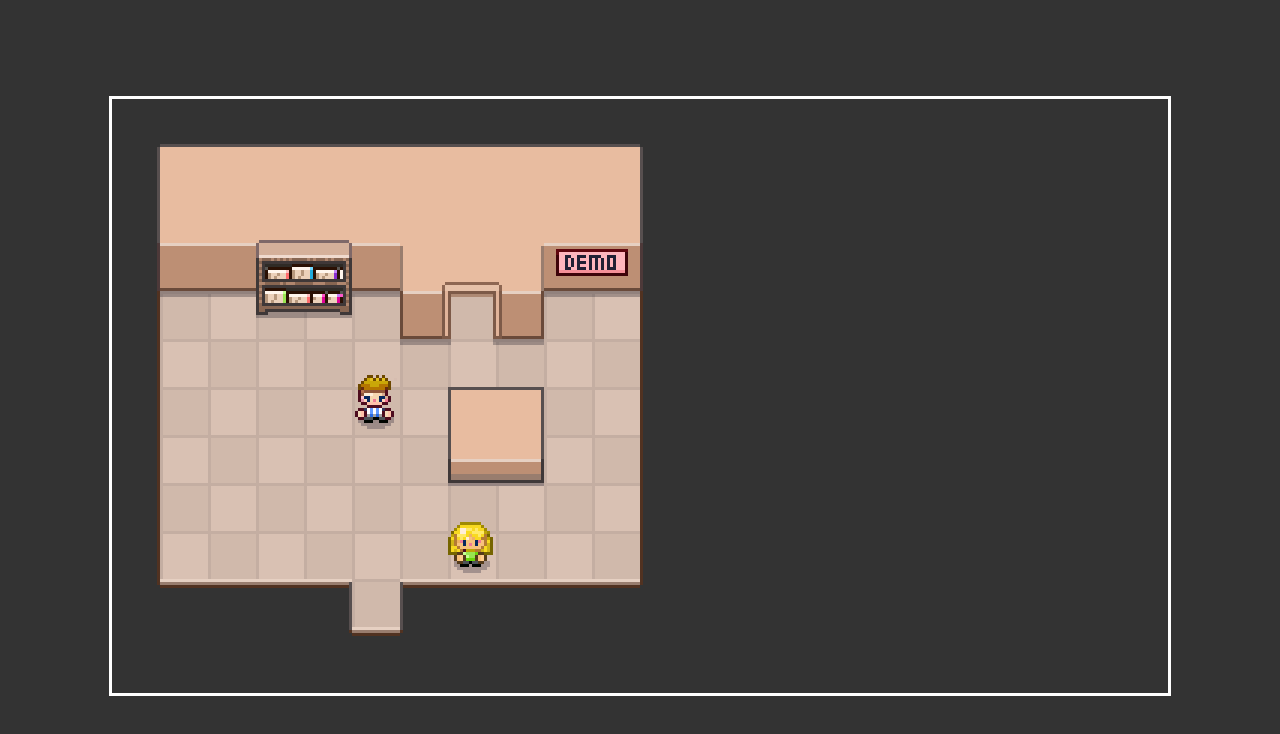
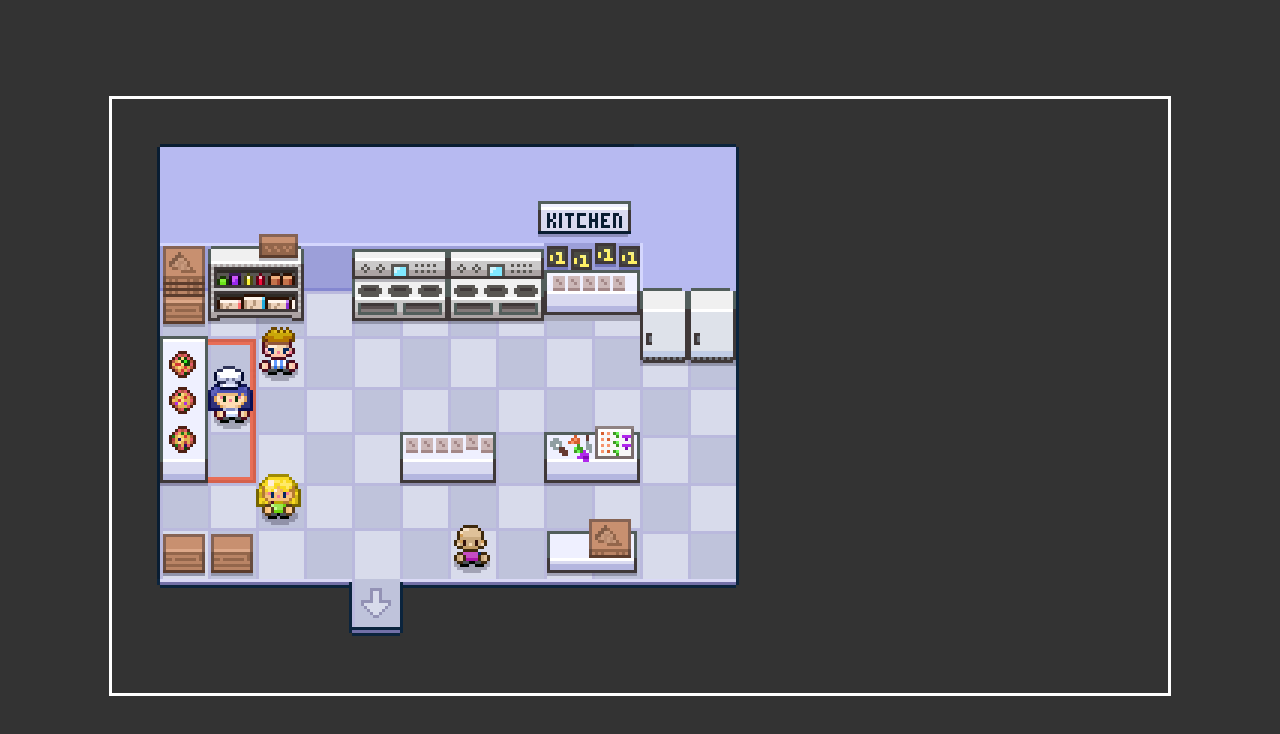
Before and after one commit to Nisarg1223/Pizza-legends-Game, a plain HTML site: page index.html in a window 1280 px wide. Drawn offline with Linux system fonts and the light colour scheme.

Commit message:
OverworldMap added

```diff
--- a/Overworld.js
+++ b/Overworld.js
@@ -3,36 +3,36 @@ class Overworld {
     this.element = config.element;
     this.canvas = this.element.querySelector(".game-canvas");
     this.ctx = this.canvas.getContext("2d");
+    this.map=null;
   }
+startGameLoop(){
 
+  const step=()=>{
+
+    this.ctx.clearRect(0,0,this.canvas.width,this.canvas.height);
+    //Draw Lower Layer
+    this.map.drawLowerImage(this.ctx);
+      Object.values(this.map.gameObjects).forEach(object=>{
+
+        object.sprite.draw(this.ctx)
+      })
+     //Draw Upper Layer
+    this.map.drawUpperImage(this.ctx);
+
+
+    // console.log("stepping!!")
+   requestAnimationFrame(()=>{
+
+    step();
+   })
+  }
+  step();
+}
   init() {
-
-    // Map image
-    const image = new Image();
-
-    image.onload = () => {
-      this.ctx.drawImage(image, 0, 0);
-    };
-
-    image.src = "/images/maps/Demolower.png";
-
-  //place some game objects.
-  const hero = new GameObject({
-    x:5,
-    y:6,
-
-  })
-
-  const npc1 = new GameObject({
-    x:7,
-    y:9,
-    src:"/images/characters/people/npc1.png"
-  })
-  setTimeout(()=>{
-    hero.sprite.draw(this.ctx);
-  npc1.sprite.draw(this.ctx);
-  },200)
-
+    this.map = new OverworldMap(
+      window.OverworldMaps.Kitchen
+    )
+   this.startGameLoop();
 
 
 
--- /dev/null
+++ b/OverworldMap.js
@@ -0,0 +1,60 @@
+class OverworldMap {
+  constructor(config) {
+    this.gameObjects = config.gameObjects;
+
+    this.lowerImage = new Image();
+    this.lowerImage.src = config.lowerSrc;
+
+    this.upperImage = new Image();
+    this.upperImage.src = config.upperSrc;
+  }
+  drawLowerImage(ctx) {
+    ctx.drawImage(this.lowerImage, 0, 0);
+  }
+  drawUpperImage(ctx) {
+    ctx.drawImage(this.upperImage, 0, 0);
+  }
+}
+
+window.OverworldMaps = {
+  DemoRoom: {
+    lowerSrc: "/images/maps/DemoLower.png",
+    upperSrc: "/images/maps/Demoupper.png",
+    gameObjects: {
+      hero: new GameObject({
+        x: 5,
+        y: 6,
+      }),
+      npc1: new GameObject({
+        x: 7,
+        y: 9,
+        src: "/images/characters/people/npc1.png",
+      }),
+    },
+  },
+  Kitchen: {
+    lowerSrc: "/images/maps/KitchenLower.png",
+    upperSrc: "/images/maps/KitchenUpper.png",
+    gameObjects: {
+      hero: new GameObject({
+        x: 3,
+        y: 5,
+      }),
+      npc1: new GameObject({
+        x: 3,
+        y: 8,
+        src: "/images/characters/people/npc1.png",
+      }),
+      npc2: new GameObject({
+        x: 7,
+        y: 9,
+        src: "/images/characters/people/npc2.png",
+      }),
+      npc3: new GameObject({
+        x: 2,
+        y: 6,
+        src: "/images/characters/people/npc4.png",
+      }),
+    },
+  },
+};
--- a/index.html
+++ b/index.html
@@ -15,7 +15,7 @@
      <script src="/Overworld.js"></script>
      <script src="/GameObjects.js"></script>
      <script src="/Sprite.js"></script>
-
+     <script src="/OverworldMap.js"></script>
      <script src="/init.js"></script>
 </body>
 </html>
```
